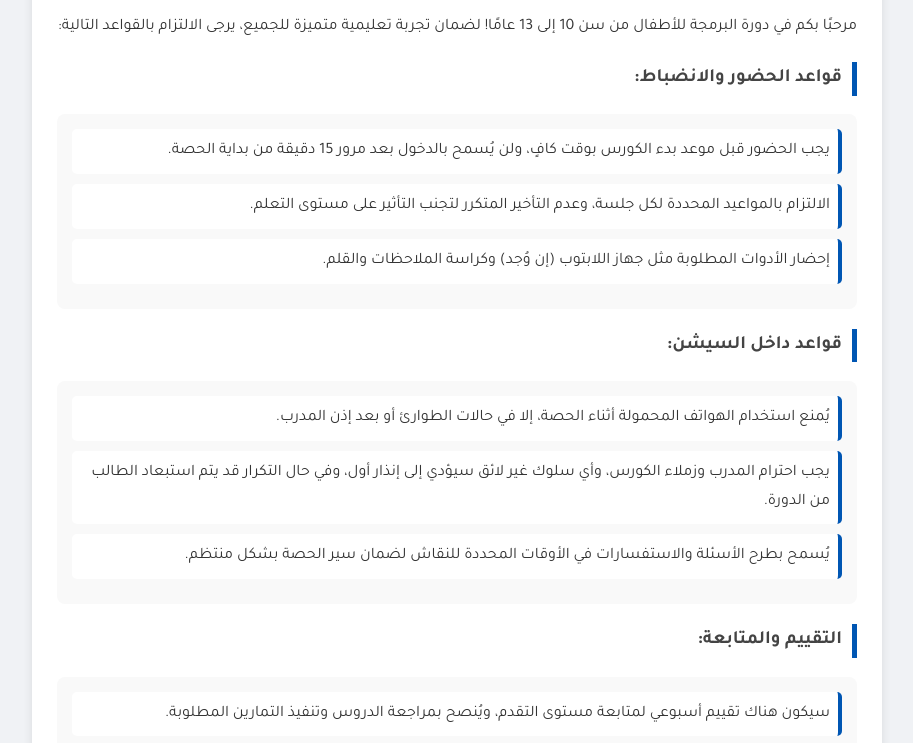
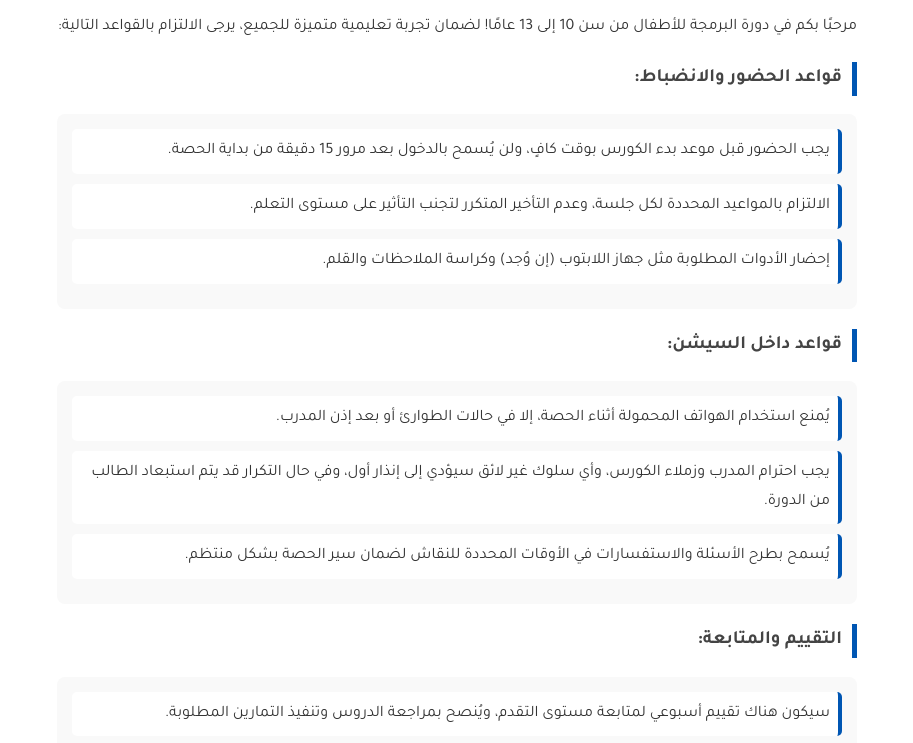
Before and after one commit to moamentamer1252/Form, a plain HTML site: page 2.html in a window 1280 px wide. Shown: the part 137-880 px from the top of the page, without its empty margins (183-1096 px from the left). Drawn offline with Linux system fonts and the light colour scheme.

Commit message:
Add files via upload

```diff
--- a/2.html
+++ b/2.html
@@ -11,7 +11,7 @@
             line-height: 1.8;
             margin: 0;
             padding: 0;
-            background-color: #f0f2f5;
+            background-color: #fff;
             color: #333;
             direction: rtl;
             text-align: right;
@@ -22,7 +22,6 @@
             background: #fff;
             padding: 25px;
             border-radius: 12px;
-            box-shadow: 0 4px 10px rgba(0, 0, 0, 0.1);
             transition: all 0.3s ease-in-out;
         }
         .container:hover {
```
